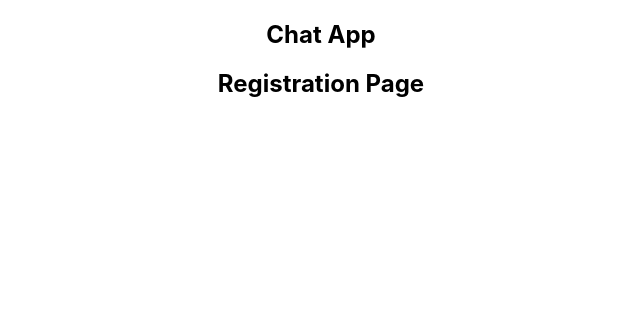
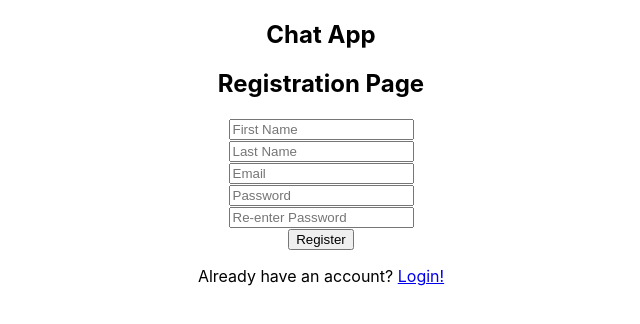
Before and after one commit to shashidhar788/chat-app-frontend, a React (Create React App) app: page /register in a window 1280 px wide. Shown: the top 324 px of the page, without its empty margins (319-959 px from the left). Built offline with nearby package versions, Linux system fonts and the light colour scheme.

Commit message:
login auth connected with backend

```diff
--- a/package.json
+++ b/package.json
@@ -6,6 +6,7 @@
     "@testing-library/jest-dom": "^5.11.4",
     "@testing-library/react": "^11.1.0",
     "@testing-library/user-event": "^12.1.10",
+    "axios": "^0.21.1",
     "react": "^17.0.2",
     "react-dom": "^17.0.2",
     "react-router-dom": "^5.2.0",
--- a/src/components/AuthComponents/Login.jsx
+++ b/src/components/AuthComponents/Login.jsx
@@ -1,9 +1,56 @@
-import React from 'react';
+import React,{useState} from 'react';
+import { Link } from 'react-router-dom';
+import axios from 'axios';
+import AuthService from '../../services/authService';
 
 const Login = () => {
+
+    const [email,setEmail] = useState('');
+    const [password,setPassword] = useState('');
+
+    const submitForm = (e) =>{
+        e.preventDefault();
+        AuthService.login({ email, password })
+                    .then(res=>{
+                        console.log(res);
+                    })
+                    .catch(err=>console.log(err));
+
+        /* axios.post('http://localhost:3001/login',
+        {email,password})
+        .then(res=>{
+            console.log("login post " , res);
+        })
+        .catch(err=> console.log(err)); */
+        console.log('login clicked' , `email = ${email}, password=${password}`);
+    }
+
     return(
         <div>
             <h2> Chat Login</h2>
+            <div>
+                <form onSubmit={submitForm}>
+                    <div>
+                        <input value={email} required='required'
+                        type="text"
+                        onChange={ e=> setEmail(e.target.value)}
+                        placeholder="Login Email"></input>
+                    </div>
+
+                    <div>
+                        <input value={password} required='required'
+                        type="text"
+                        onChange={e=> setPassword(e.target.value) }
+                        placeholder="Password"></input>
+                    </div>
+
+                    <button>Login</button>
+
+                    <div>
+                        <p> Don't have an account? Please <Link to="/register">Register</Link></p>
+                    </div>
+                </form>
+            </div>
         </div>
     );
 }
--- a/src/components/AuthComponents/Register.jsx
+++ b/src/components/AuthComponents/Register.jsx
@@ -1,10 +1,40 @@
 import React from 'react';
+import { Link } from 'react-router-dom';
 
 const Register = () => {
     return(
         <div>
-            <h2> Registration Page</h2>
+        <h2> Registration Page</h2>
+        <div>
+            <form>
+                <div>
+                    <input placeholder="First Name"></input>
+                </div>
+
+                <div>
+                    <input placeholder="Last Name"></input>
+                </div>
+
+                <div>
+                    <input placeholder="Email"></input>
+                </div>
+
+                <div>
+                    <input placeholder="Password"></input>
+                </div>
+
+                <div>
+                    <input placeholder="Re-enter Password"></input>
+                </div>
+
+                <button>Register</button>
+            </form>
+
+            <p> Already have an account? <Link to="/login"> Login!</Link> </p>
+
+
         </div>
+    </div>
     );
 }
 
--- /dev/null
+++ b/src/services/api.js
@@ -0,0 +1,8 @@
+import axios from 'axios';
+
+export default axios.create({
+    baseURL:'http://127.0.0.1:3001',
+    headers:{
+        'Accept': 'application/json'
+    }
+})
--- /dev/null
+++ b/src/services/authService.js
@@ -0,0 +1,25 @@
+import API from './api';
+
+const AuthService = {
+    login : (data) =>{
+        return API.post('/login', data)
+                    .then(({ data })=>{
+                        API.defaults.headers['Authorization'] =  `Bearer ${data.token}`
+                        return data;
+                    })
+                    .catch(err=>{
+                        console.log("Auth service error : " , err);
+                        throw err;
+                    })
+    },
+
+    register: (data) =>{
+
+    },
+
+    logout: () =>{
+
+    }
+}
+
+export default AuthService;
```
Also changed, not shown: 2 other files (tests, documents, lock files or other folders).
